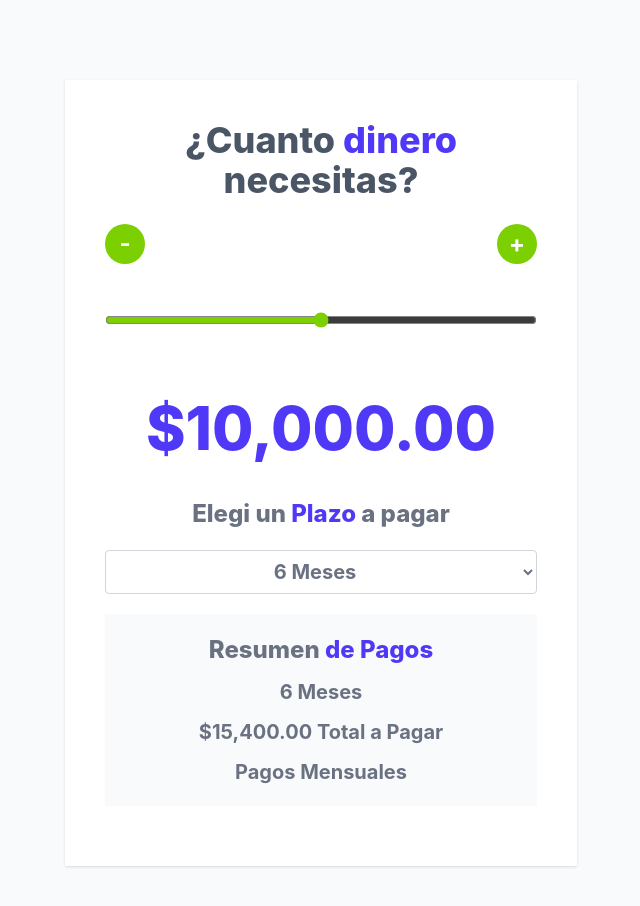
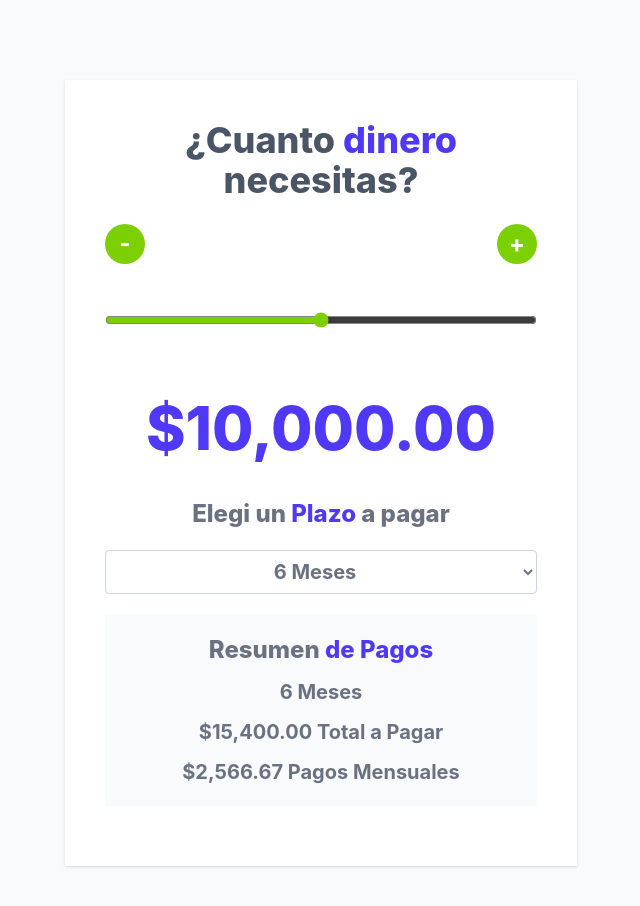
Before and after one commit to luks370/cotizador-prestamos-react, a React (Vite) app: page / in a window 1280 px wide. Shown: the top 906 px of the page, without its empty margins (319-959 px from the left). Built offline with nearby package versions, Linux system fonts and the light colour scheme.

Commit message:
agregamos multiples useEffect. Es buena practica

```diff
--- a/src/App.jsx
+++ b/src/App.jsx
@@ -7,11 +7,17 @@
   const [cantidad, setCantidad] = useState(10000); // hacemos destructuring de useState porque devuleve un arreglo
   const [meses, setMeses] = useState(6); //le agrega selected react
   const [total, setTotal] = useState(calcularTotalPagar(cantidad, meses))
+  const [pago, setPago] = useState(0)
 
   useEffect( () => {
     const resultadoTotalPagar = calcularTotalPagar(cantidad, meses);
     setTotal(resultadoTotalPagar)
   }, [cantidad, meses]) // siempre va un callback (funcion flecha) y un arreglo de dependencias
+  useEffect( () => {
+    //calcular pago mensual
+    setPago(total / meses)
+  }, [total])
+
   const MIN = 0;
   const MAX = 20000;
   const STEP = 100
@@ -85,7 +91,7 @@
 
         <p className="text-center font-bold text-xl text-gray-500">{meses} Meses</p>
         <p className="text-center font-bold text-xl text-gray-500">{formatearDinero(total)} Total a Pagar</p>
-        <p className="text-center font-bold text-xl text-gray-500">Pagos Mensuales</p>
+        <p className="text-center font-bold text-xl text-gray-500">{formatearDinero(pago)} Pagos Mensuales</p>
       </div>
 
     </div>
```
